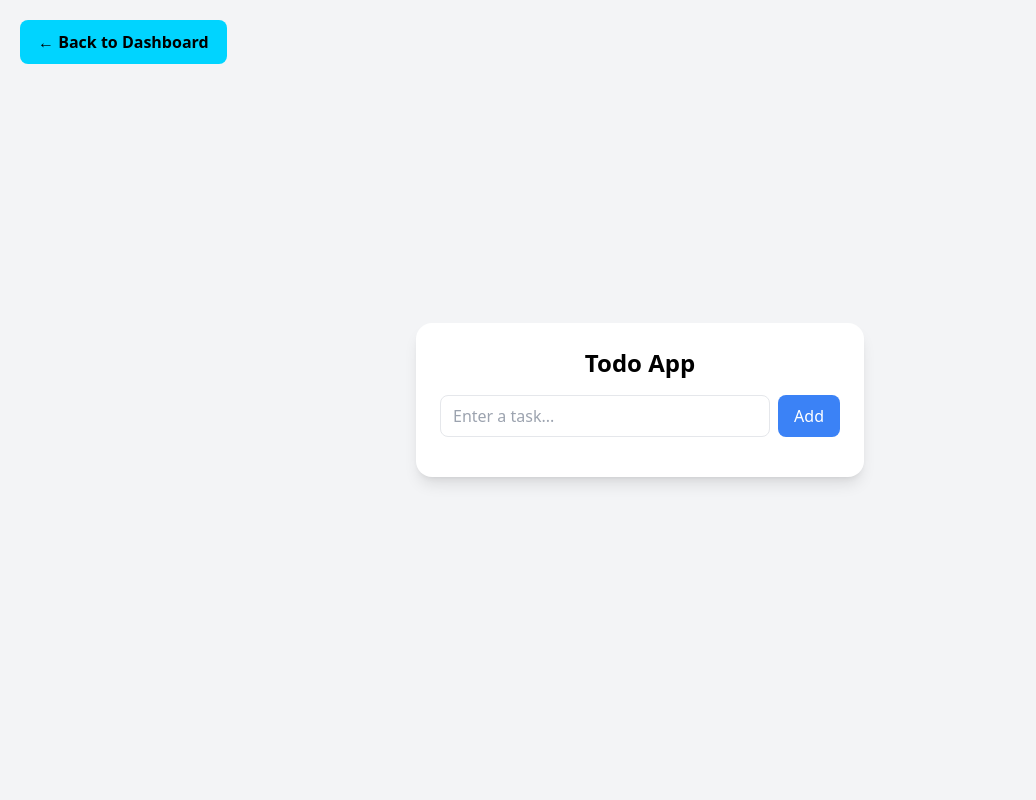
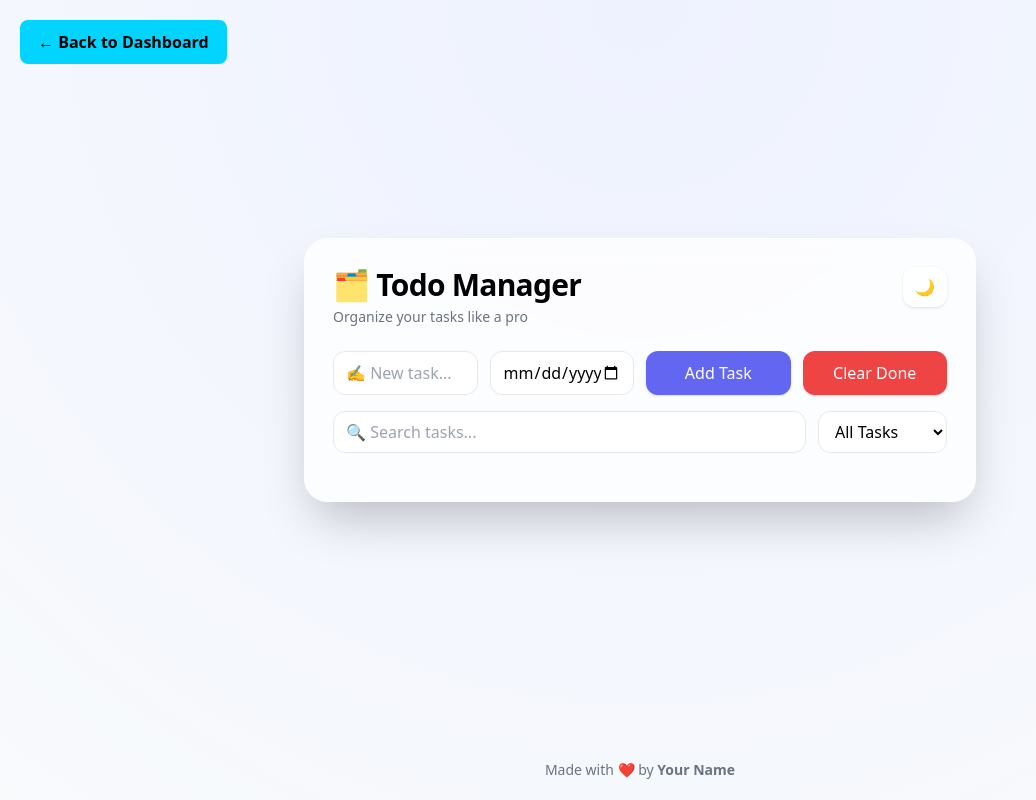
Before and after one commit to pranwagh11/git_progects_dash, a plain HTML site: page projects/todo_app/index.html in a window 1280 px wide. Shown: the whole page, without its empty margins (0-1036 px from the left). Drawn offline with nearby package versions, Linux system fonts and the light colour scheme.

Commit message:
Update index style

```diff
--- a/projects/todo_app/index.html
+++ b/projects/todo_app/index.html
@@ -5,7 +5,19 @@
   <meta name="viewport" content="width=device-width, initial-scale=1.0"/>
   <title>Todo App</title>
   <script src="https://cdn.tailwindcss.com"></script>
+
   <style>
+    body {
+      background: radial-gradient(circle at top, #eef2ff, #f8fafc);
+    }
+    .glass {
+      background: rgba(255,255,255,0.75);
+      backdrop-filter: blur(12px);
+      border: 1px solid rgba(255,255,255,0.4);
+    }
+    .dark body {
+      background: radial-gradient(circle at top, #0f172a, #020617);
+    }
        .back-btn{
     position:fixed;
     top:20px;
@@ -29,62 +41,171 @@
   </style>
 </head>
 
-<body class="bg-gray-100 flex items-center justify-center min-h-screen">
+<body class="min-h-screen flex flex-col">
   <a href="../../index.html" class="back-btn">← Back to Dashboard</a>
+<!-- MAIN -->
+<div class="flex-1 flex items-center justify-center p-6">
 
-  <div class="w-full max-w-md bg-white p-6 rounded-2xl shadow-lg">
+  <div class="w-full max-w-2xl glass dark:bg-gray-900/70 dark:text-white rounded-3xl shadow-2xl p-7">
 
-    <h1 class="text-2xl font-bold text-center mb-4">Todo App</h1>
+    <!-- HEADER -->
+    <div class="flex justify-between items-start mb-6">
+      <div>
+        <h1 class="text-3xl font-extrabold tracking-tight">
+          🗂️ Todo Manager
+        </h1>
+        <p class="text-sm text-gray-500 dark:text-gray-300 mt-1">
+          Organize your tasks like a pro
+        </p>
+      </div>
 
-    <!-- Input -->
-    <div class="flex gap-2 mb-4">
-      <input
-        id="taskInput"
-        type="text"
-        placeholder="Enter a task..."
-        class="flex-1 border rounded-lg px-3 py-2 focus:outline-none focus:ring-2 focus:ring-blue-400"
-      />
-      <button
-        onclick="addTask()"
-        class="bg-blue-500 text-white px-4 py-2 rounded-lg hover:bg-blue-600"
-      >
-        Add
+      <button onclick="toggleDarkMode()"
+        class="px-3 py-2 rounded-xl bg-white/70 dark:bg-gray-800 shadow hover:scale-105 transition">
+        🌙
       </button>
     </div>
 
-    <!-- Task List -->
-    <ul id="taskList" class="space-y-2"></ul>
+    <!-- INPUT -->
+    <div class="grid grid-cols-1 md:grid-cols-4 gap-3 mb-4">
+
+      <input id="taskInput"
+        placeholder="✍️ New task..."
+        class="px-3 py-2 rounded-xl border bg-white dark:bg-gray-800 focus:ring-2 focus:ring-indigo-400 outline-none"/>
+
+      <input id="dueDate" type="date"
+        class="px-3 py-2 rounded-xl border bg-white dark:bg-gray-800"/>
+
+      <button onclick="addTask()"
+        class="bg-indigo-500 hover:bg-indigo-600 text-white rounded-xl px-3 py-2 transition shadow">
+        Add Task
+      </button>
+
+      <button onclick="clearCompleted()"
+        class="bg-red-500 hover:bg-red-600 text-white rounded-xl px-3 py-2 transition shadow">
+        Clear Done
+      </button>
 
     </div>
+
+    <!-- SEARCH + FILTER -->
+    <div class="flex flex-col md:flex-row gap-3 mb-5">
+
+      <input id="searchInput" oninput="renderTasks()"
+        placeholder="🔍 Search tasks..."
+        class="flex-1 px-3 py-2 rounded-xl border bg-white dark:bg-gray-800"/>
+
+      <select id="filter" onchange="renderTasks()"
+        class="px-3 py-2 rounded-xl border bg-white dark:bg-gray-800">
+        <option value="all">All Tasks</option>
+        <option value="active">Active</option>
+        <option value="completed">Completed</option>
+      </select>
+
+    </div>
+
+    <!-- TASK LIST -->
+    <ul id="taskList" class="space-y-3"></ul>
+
+  </div>
+
+</div>
+
+<!-- FOOTER -->
+<footer class="text-center text-sm py-5 text-gray-500 dark:text-gray-400">
+  Made with ❤️ by <span class="font-semibold">Your Name</span>
+</footer>
 
 <script>
 let tasks = JSON.parse(localStorage.getItem("tasks")) || [];
 
-  function saveTasks() {
+function save() {
   localStorage.setItem("tasks", JSON.stringify(tasks));
+}
+
+function addTask() {
+  const text = document.getElementById("taskInput").value.trim();
+  const due = document.getElementById("dueDate").value;
+  if (!text) return;
+
+  tasks.push({ text, due, done: false });
+  document.getElementById("taskInput").value = "";
+  document.getElementById("dueDate").value = "";
+
+  save();
+  renderTasks();
+}
+
+function toggleTask(i) {
+  tasks[i].done = !tasks[i].done;
+  save();
+  renderTasks();
+}
+
+function deleteTask(i) {
+  tasks.splice(i, 1);
+  save();
+  renderTasks();
+}
+
+function clearCompleted() {
+  tasks = tasks.filter(t => !t.done);
+  save();
+  renderTasks();
+}
+
+function isOverdue(task) {
+  if (!task.due) return false;
+  return new Date(task.due) < new Date() && !task.done;
 }
 
 function renderTasks() {
   const list = document.getElementById("taskList");
+  const filter = document.getElementById("filter").value;
+  const search = document.getElementById("searchInput").value.toLowerCase();
+
   list.innerHTML = "";
 
-    tasks.forEach((task, index) => {
+  let filtered = tasks.filter(t => {
+    const match = t.text.toLowerCase().includes(search);
+    if (filter === "active") return !t.done && match;
+    if (filter === "completed") return t.done && match;
+    return match;
+  });
+
+  filtered.forEach(task => {
+    const i = tasks.indexOf(task);
+    const overdue = isOverdue(task);
+
     const li = document.createElement("li");
 
-      li.className = "flex justify-between items-center bg-gray-50 px-3 py-2 rounded-lg border";
+    li.className =
+      "flex justify-between items-center p-4 rounded-2xl shadow-sm border transition hover:shadow-md " +
+      (task.done
+        ? "bg-gray-100 dark:bg-gray-800 opacity-70"
+        : "bg-white dark:bg-gray-900") +
+      (overdue ? " border-red-400" : " border-gray-200 dark:border-gray-700");
 
     li.innerHTML = `
-        <div class="flex items-center gap-2">
-          <input type="checkbox" ${task.done ? "checked" : ""} onchange="toggleTask(${index})"
-            class="w-4 h-4"
-          />
-          <span class="${task.done ? 'line-through text-gray-400' : ''}">
+      <div class="flex items-start gap-3">
+
+        <input type="checkbox" ${task.done ? "checked" : ""}
+          onchange="toggleTask(${i})"
+          class="mt-1 w-4 h-4 accent-indigo-500"/>
+
+        <div>
+          <p class="${task.done ? 'line-through text-gray-400' : 'font-medium'}">
             ${task.text}
-          </span>
+          </p>
+
+          <p class="text-xs mt-1 text-gray-500">
+            ${task.due ? "📅 " + task.due : "No due date"}
+            ${overdue ? " • ⚠️ Overdue" : ""}
+          </p>
+        </div>
       </div>
 
-        <button onclick="deleteTask(${index})"
-          class="text-red-500 hover:text-red-700 font-bold">
+      <button onclick="deleteTask(${i})"
+        class="text-gray-400 hover:text-red-500 text-lg transition">
         ✕
       </button>
     `;
@@ -93,32 +214,10 @@
   });
 }
 
-  function addTask() {
-    const input = document.getElementById("taskInput");
-    const text = input.value.trim();
-
-    if (!text) return;
-
-    tasks.push({ text, done: false });
-    input.value = "";
-
-    saveTasks();
-    renderTasks();
+function toggleDarkMode() {
+  document.documentElement.classList.toggle("dark");
 }
 
-  function toggleTask(index) {
-    tasks[index].done = !tasks[index].done;
-    saveTasks();
-    renderTasks();
-  }
-
-  function deleteTask(index) {
-    tasks.splice(index, 1);
-    saveTasks();
-    renderTasks();
-  }
-
-  // Initial render
 renderTasks();
 </script>
 
```
Lines whose indentation alone changed are shown as unchanged.
